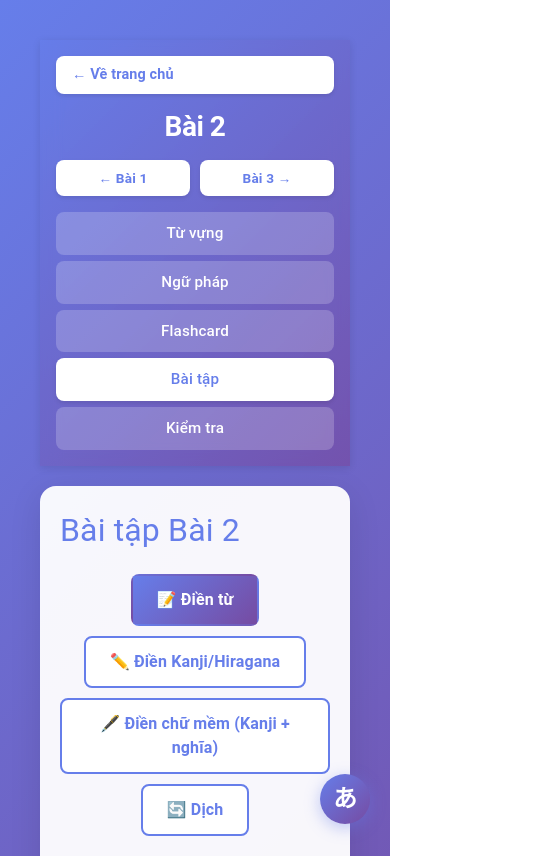
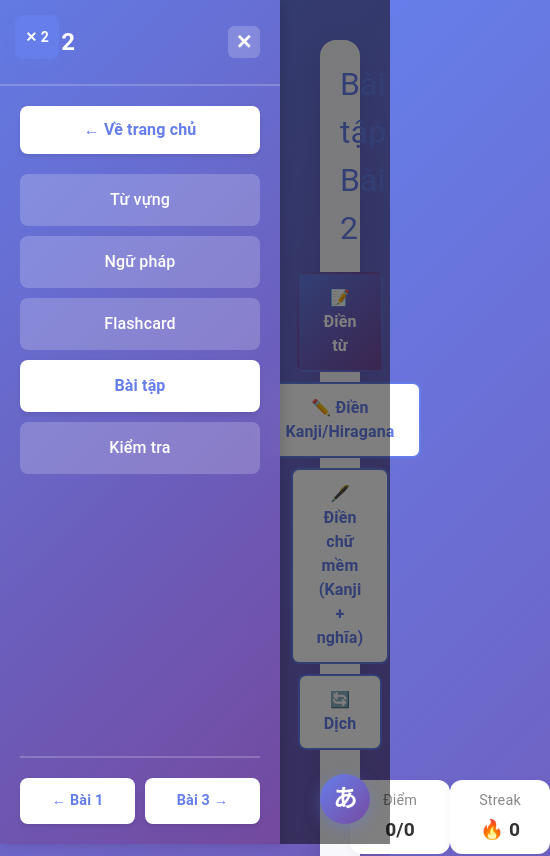
Before and after one commit to zhenguet/JL, a Next.js app: page /JL/lesson/2/exercise/fillWord in a window 390 px wide. Shown: the top 856 px of the page, 550 px wide, since content can reach past the window. Built offline with nearby package versions, Linux system fonts and the light colour scheme.

Commit message:
feat: Enhance lesson layout with responsive sidebar menu and toggle functionality for improved navigation experience

```diff
--- a/app/lesson/[lessonNumber]/layout.tsx
+++ b/app/lesson/[lessonNumber]/layout.tsx
@@ -2,7 +2,7 @@
 
 import Link from 'next/link'
 import { usePathname } from 'next/navigation'
-import { ReactNode } from 'react'
+import { ReactNode, useState } from 'react'
 import { AlphabetButton } from '@/components'
 import './lesson.css'
 
@@ -15,6 +15,7 @@ export default function LessonLayout({
 }) {
   const lessonNumber = params.lessonNumber
   const pathname = usePathname()
+  const [isMenuOpen, setIsMenuOpen] = useState(true)
 
   const menuItems = [
     { path: 'vocabulary', label: 'Từ vựng' },
@@ -41,8 +42,99 @@ export default function LessonLayout({
   }
 
   return (
-    <div className="lesson-page">
-      <div className="lesson-container">
+    <div className={`lesson-page ${isMenuOpen ? 'menu-open' : ''}`}>
+      <button
+        type="button"
+        className="lesson-menu-toggle"
+        onClick={() => setIsMenuOpen(!isMenuOpen)}
+        aria-label="Toggle menu"
+      >
+        {isMenuOpen ? `✕ ${lessonNumber}` : '☰'}
+      </button>
+      {isMenuOpen && (
+        <div className="lesson-menu-overlay" onClick={() => setIsMenuOpen(false)} />
+      )}
+      <aside className={`lesson-sidebar ${isMenuOpen ? 'open' : ''}`}>
+        <div className="lesson-sidebar-header">
+          <h2 className="lesson-sidebar-title">Bài {lessonNumber}</h2>
+          <button
+            type="button"
+            className="lesson-sidebar-close"
+            onClick={() => setIsMenuOpen(false)}
+            aria-label="Close menu"
+          >
+            ✕
+          </button>
+        </div>
+        <div className="lesson-sidebar-content">
+          <Link
+            href="/"
+            className="lesson-sidebar-back"
+            onClick={(e) => {
+              if (window.innerWidth <= 768) {
+                setIsMenuOpen(false)
+              }
+            }}
+          >
+            ← Về trang chủ
+          </Link>
+          <nav className="lesson-sidebar-nav">
+            {menuItems.map((item) => {
+              const href = `/lesson/${lessonNumber}/${item.path}`
+              const isActive = item.path === 'exercise'
+                ? pathname.startsWith(href)
+                : pathname === href
+              return (
+                <Link
+                  key={item.path}
+                  href={href}
+                  className={`lesson-sidebar-item ${isActive ? 'active' : ''}`}
+                  onClick={(e) => {
+                    if (window.innerWidth <= 768) {
+                      setIsMenuOpen(false)
+                    }
+                  }}
+                >
+                  {item.label}
+                </Link>
+              )
+            })}
+          </nav>
+          <div className="lesson-sidebar-navigation">
+            {prevLesson ? (
+              <Link
+                href={getPathForLesson(prevLesson)}
+                className="lesson-sidebar-nav-btn prev"
+                onClick={(e) => {
+                  if (window.innerWidth <= 768) {
+                    setIsMenuOpen(false)
+                  }
+                }}
+              >
+                ← Bài {prevLesson}
+              </Link>
+            ) : (
+              <span className="lesson-sidebar-nav-btn prev disabled">← Bài trước</span>
+            )}
+            {nextLesson ? (
+              <Link
+                href={getPathForLesson(nextLesson)}
+                className="lesson-sidebar-nav-btn next"
+                onClick={(e) => {
+                  if (window.innerWidth <= 768) {
+                    setIsMenuOpen(false)
+                  }
+                }}
+              >
+                Bài {nextLesson} →
+              </Link>
+            ) : (
+              <span className="lesson-sidebar-nav-btn next disabled">Bài sau →</span>
+            )}
+          </div>
+        </div>
+      </aside>
+      <div className={`lesson-container ${isMenuOpen ? 'menu-open' : ''}`}>
         <div className="lesson-header-wrapper">
           <div className="lesson-header">
             <Link href="/" className="back-button">
--- a/app/lesson/[lessonNumber]/lesson.css
+++ b/app/lesson/[lessonNumber]/lesson.css
@@ -1,23 +1,211 @@
 .lesson-page {
   min-height: 100vh;
   padding: 20px;
+  position: relative;
+  display: flex;
+  transition: padding-left 0.3s ease;
+}
+
+.lesson-menu-toggle {
+  position: fixed;
+  top: 20px;
+  left: 20px;
+  z-index: 1001;
+  min-width: 48px;
+  height: 48px;
+  padding: 0 12px;
+  border: none;
+  border-radius: 8px;
+  background: #667eea;
+  color: white;
+  font-size: 16px;
+  font-weight: bold;
+  cursor: pointer;
+  display: flex;
+  align-items: center;
+  justify-content: center;
+  gap: 6px;
+  box-shadow: 0 4px 12px rgba(102, 126, 234, 0.3);
+  transition: all 0.3s ease;
+  white-space: nowrap;
+}
+
+.lesson-page.menu-open .lesson-menu-toggle {
+  display: none;
+}
+
+@media (min-width: 769px) {
+  .lesson-page.menu-open .lesson-menu-toggle {
+    display: none;
+  }
+}
+
+.lesson-menu-toggle:hover {
+  background: #5568d3;
+  transform: scale(1.05);
+  box-shadow: 0 6px 16px rgba(102, 126, 234, 0.4);
+}
+
+.lesson-sidebar {
+  position: fixed;
+  top: 0;
+  left: 0;
+  width: 300px;
+  height: 100vh;
+  background: linear-gradient(135deg, rgba(102, 126, 234, 0.95) 0%, rgba(118, 75, 162, 0.95) 100%);
+  backdrop-filter: blur(10px);
+  -webkit-backdrop-filter: blur(10px);
+  box-shadow: 2px 0 12px rgba(0, 0, 0, 0.15);
+  z-index: 1000;
+  transform: translateX(-100%);
+  transition: transform 0.3s ease;
+  overflow-y: auto;
+  display: flex;
+  flex-direction: column;
+}
+
+.lesson-sidebar.open {
+  transform: translateX(0);
+}
+
+.lesson-page.menu-open {
+  padding-left: 300px;
+}
+
+.lesson-sidebar-header {
+  display: flex;
+  justify-content: space-between;
+  align-items: center;
+  padding: 24px 20px;
+  border-bottom: 2px solid rgba(255, 255, 255, 0.2);
+}
+
+.lesson-sidebar-title {
+  color: white;
+  font-size: 1.5rem;
+  font-weight: 700;
+  margin: 0;
+}
+
+.lesson-sidebar-close {
+  width: 32px;
+  height: 32px;
+  border: none;
+  border-radius: 6px;
+  background: rgba(255, 255, 255, 0.2);
+  color: white;
+  font-size: 20px;
+  font-weight: bold;
+  cursor: pointer;
+  display: flex;
+  align-items: center;
+  justify-content: center;
+  transition: all 0.2s ease;
+}
+
+.lesson-sidebar-close:hover {
+  background: rgba(255, 255, 255, 0.3);
+}
+
+.lesson-sidebar-content {
+  flex: 1;
+  padding: 20px;
+  display: flex;
+  flex-direction: column;
+  gap: 20px;
+}
+
+.lesson-sidebar-back {
+  padding: 12px 20px;
+  background: white;
+  border-radius: 8px;
+  color: #667eea;
+  text-decoration: none;
+  font-weight: 600;
+  transition: all 0.2s ease;
+  text-align: center;
+  box-shadow: 0 2px 4px rgba(0, 0, 0, 0.1);
+}
+
+.lesson-sidebar-back:hover {
+  background: #f8f9fa;
+  transform: translateY(-1px);
+  box-shadow: 0 4px 8px rgba(0, 0, 0, 0.15);
+}
+
+.lesson-sidebar-nav {
+  display: flex;
+  flex-direction: column;
+  gap: 10px;
+}
+
+.lesson-sidebar-item {
+  padding: 14px 20px;
+  background: rgba(255, 255, 255, 0.2);
+  border-radius: 8px;
+  color: white;
+  text-decoration: none;
+  font-weight: 500;
+  transition: all 0.2s ease;
+  text-align: center;
+}
+
+.lesson-sidebar-item:hover {
+  background: rgba(255, 255, 255, 0.3);
+  transform: translateY(-1px);
+}
+
+.lesson-sidebar-item.active {
+  background: white;
+  color: #667eea;
+  box-shadow: 0 2px 4px rgba(0, 0, 0, 0.1);
+  font-weight: 600;
+}
+
+.lesson-sidebar-navigation {
+  display: flex;
+  gap: 10px;
+  margin-top: auto;
+  padding-top: 20px;
+  border-top: 2px solid rgba(255, 255, 255, 0.2);
+}
+
+.lesson-sidebar-nav-btn {
+  flex: 1;
+  padding: 12px 16px;
+  background: white;
+  border-radius: 8px;
+  color: #667eea;
+  text-decoration: none;
+  font-weight: 600;
+  transition: all 0.2s ease;
+  text-align: center;
+  font-size: 0.9rem;
+  box-shadow: 0 2px 4px rgba(0, 0, 0, 0.1);
+}
+
+.lesson-sidebar-nav-btn:hover:not(.disabled) {
+  background: #f8f9fa;
+  transform: translateY(-1px);
+  box-shadow: 0 4px 8px rgba(0, 0, 0, 0.15);
+}
+
+.lesson-sidebar-nav-btn.disabled {
+  background: rgba(255, 255, 255, 0.3);
+  color: rgba(255, 255, 255, 0.7);
+  cursor: not-allowed;
+  box-shadow: none;
 }
 
 .lesson-container {
   max-width: 1200px;
   margin: 0 auto;
+  width: 100%;
+  transition: width 0.3s ease, max-width 0.3s ease;
 }
 
 .lesson-header-wrapper {
-  position: sticky;
-  top: 0;
-  z-index: 100;
-  background: linear-gradient(135deg, rgba(102, 126, 234, 0.7) 0%, rgba(118, 75, 162, 0.7) 100%);
-  backdrop-filter: blur(10px);
-  -webkit-backdrop-filter: blur(10px);
-  margin: -20px -20px 0 -20px;
-  padding: 24px 20px;
-  box-shadow: 0 2px 8px rgba(0, 0, 0, 0.1);
+  display: none;
 }
 
 .lesson-header {
@@ -130,6 +318,56 @@
 }
 
 @media (max-width: 768px) {
+  .lesson-page.menu-open .lesson-container {
+    width: 100%;
+    max-width: 100%;
+  }
+
+  .lesson-page.menu-open .lesson-menu-toggle {
+    display: flex;
+    left: 15px;
+  }
+
+  .lesson-page.menu-open .lesson-header-wrapper {
+    display: none;
+  }
+
+  .lesson-menu-toggle {
+    min-width: 44px;
+    height: 44px;
+    padding: 0 10px;
+    top: 15px;
+    left: 15px;
+    font-size: 14px;
+  }
+
+  .lesson-sidebar {
+    width: 280px;
+  }
+
+  .lesson-menu-overlay {
+    display: none;
+    position: fixed;
+    top: 0;
+    left: 0;
+    right: 0;
+    bottom: 0;
+    background: rgba(0, 0, 0, 0.5);
+    z-index: 999;
+    opacity: 0;
+    animation: fadeIn 0.3s ease forwards;
+  }
+
+  @keyframes fadeIn {
+    to {
+      opacity: 1;
+    }
+  }
+
+  .lesson-page.menu-open .lesson-menu-overlay {
+    display: block;
+  }
+
   .lesson-header-wrapper {
     position: static;
     margin: 0 0 20px 0;
--- a/components/exercises/quiz.css
+++ b/components/exercises/quiz.css
@@ -5,17 +5,25 @@
   padding: 20px;
 }
 
+.quiz-main {
+  flex: 1;
+  min-width: 0;
+  background: white;
+  border-radius: 12px;
+  box-shadow: 0 4px 6px rgba(0, 0, 0, 0.1);
+}
+
 .quiz-header-wrapper {
+  position: -webkit-sticky;
   position: sticky;
-  top: 150px;
+  top: 0;
   z-index: 99;
   background: white;
-  padding: 20px;
-  margin: -20px -20px 20px -20px;
-  box-shadow: 0 2px 8px rgba(0, 0, 0, 0.1);
+  padding: 20px 30px;
   display: flex;
   flex-direction: column;
   gap: 15px;
+  border-radius: 12px 12px 0 0;
 }
 
 .furigana-toggle {
@@ -52,13 +60,13 @@
 }
 
 .quiz-actions-wrapper {
+  position: -webkit-sticky;
   position: sticky;
   bottom: 0;
   z-index: 100;
   background: white;
-  padding: 20px;
-  margin: 20px -20px -20px -20px;
-  box-shadow: 0 -2px 8px rgba(0, 0, 0, 0.1);
+  padding: 20px 30px;
+  border-radius: 0 0 12px 12px;
 }
 
 .quiz-title {
@@ -81,10 +89,7 @@
 }
 
 .quiz-form {
-  background: white;
-  border-radius: 12px;
-  padding: 30px;
-  box-shadow: 0 4px 6px rgba(0, 0, 0, 0.1);
+  padding: 0 30px 30px 30px;
 }
 
 .style-one {
@@ -270,11 +275,6 @@
   display: flex;
   gap: 24px;
   align-items: flex-start;
-}
-
-.quiz-main {
-  flex: 1;
-  min-width: 0;
 }
 
 .quiz-summary-desktop {
```
